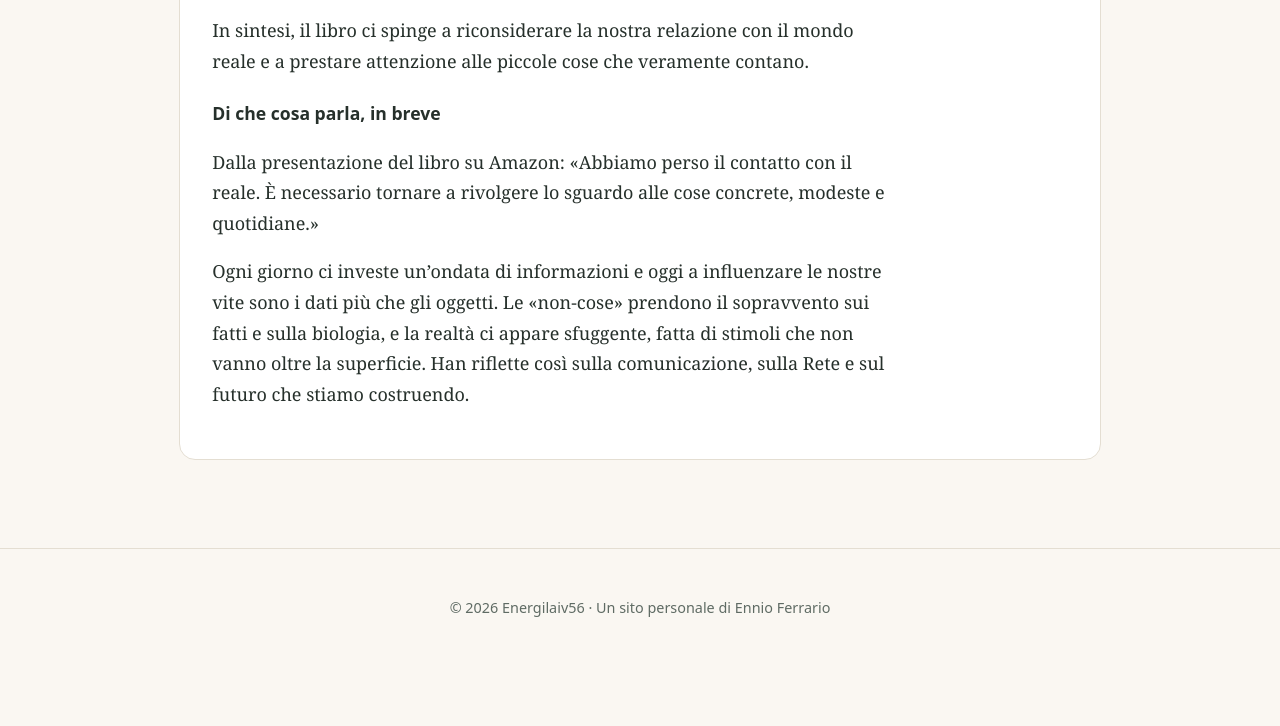
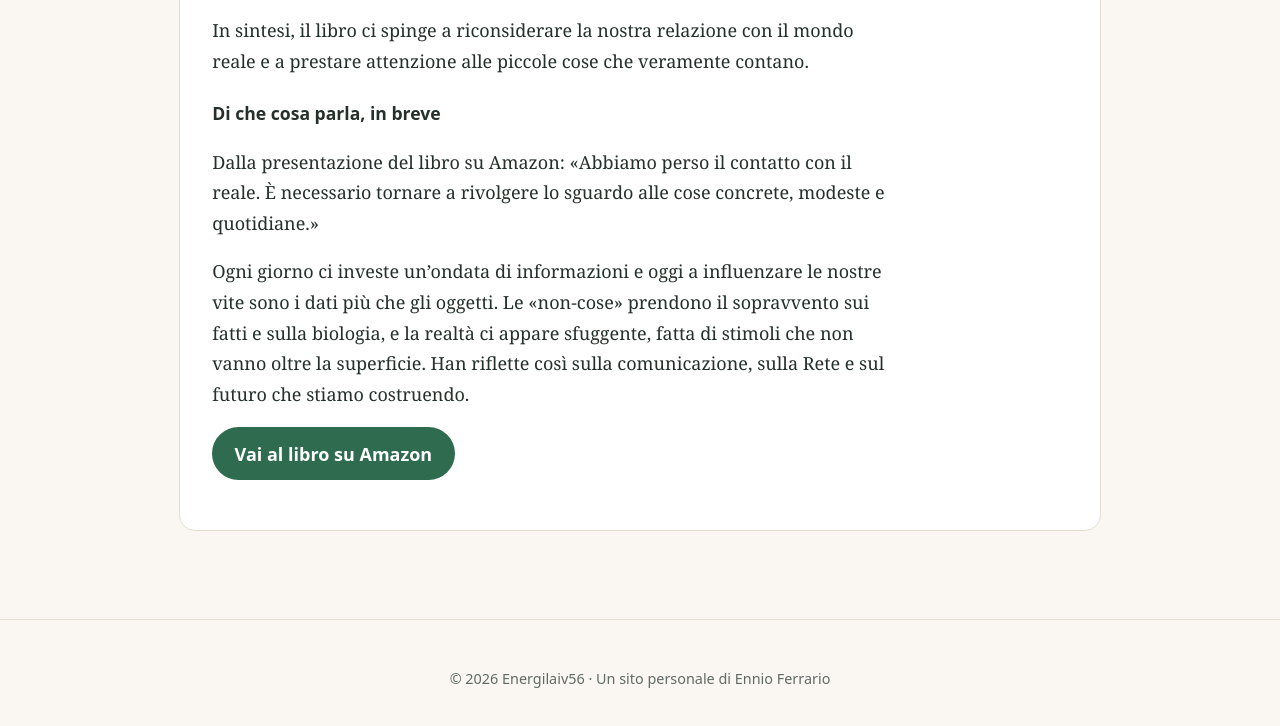
Before and after one commit to Ennio-1056/energilaiv56-sito, a plain HTML site: page le-non-cose.html in a window 1280 px wide. Shown: the part 2309-3035 px from the top of the page. Before the commit the page ends 2976 px from the top, so only its background shows below. Drawn offline with Linux system fonts and the light colour scheme.

Commit message:
Le non cose: link al libro cartaceo su Amazon
Co-Authored-By: Claude Sonnet 5.5 <noreply@anthropic.com>

```diff
--- a/le-non-cose.html
+++ b/le-non-cose.html
@@ -27,7 +27,7 @@
 <div class="hero" id="top">
   <h1>Le non cose</h1>
   <p>Sintesi del libro «Le non cose» di Byung-Chul Han: che cosa accade alla realtà quando viviamo sommersi da dati e informazioni.</p>
-  <p><a class="btn" href="https://www.amazon.it/dp/B09R4T35PM" rel="noopener">Vai al libro su Amazon</a></p>
+  <p><a class="btn" href="https://www.amazon.it/dp/8806258303" rel="noopener">Vai al libro su Amazon</a></p>
 </div>
 
 <main>
@@ -51,6 +51,7 @@
     <h3>Di che cosa parla, in breve</h3>
     <p>Dalla presentazione del libro su Amazon: &laquo;Abbiamo perso il contatto con il reale. &Egrave; necessario tornare a rivolgere lo sguardo alle cose concrete, modeste e quotidiane.&raquo;</p>
     <p>Ogni giorno ci investe un&rsquo;ondata di informazioni e oggi a influenzare le nostre vite sono i dati pi&ugrave; che gli oggetti. Le &laquo;non-cose&raquo; prendono il sopravvento sui fatti e sulla biologia, e la realt&agrave; ci appare sfuggente, fatta di stimoli che non vanno oltre la superficie. Han riflette cos&igrave; sulla comunicazione, sulla Rete e sul futuro che stiamo costruendo.</p>
+    <p><a class="btn" href="https://www.amazon.it/dp/8806258303" rel="noopener">Vai al libro su Amazon</a></p>
   </section>
 
 </main>
```
